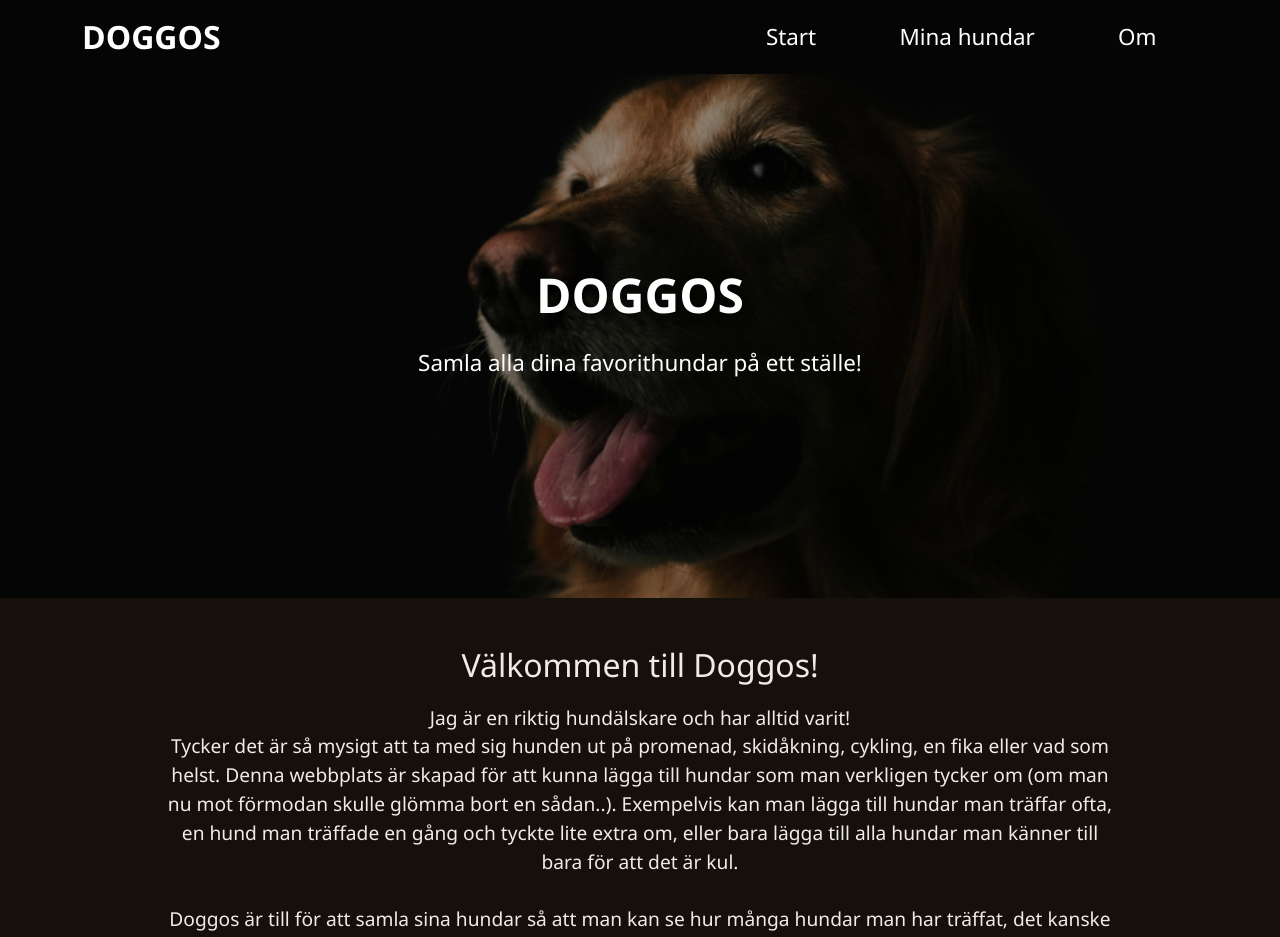
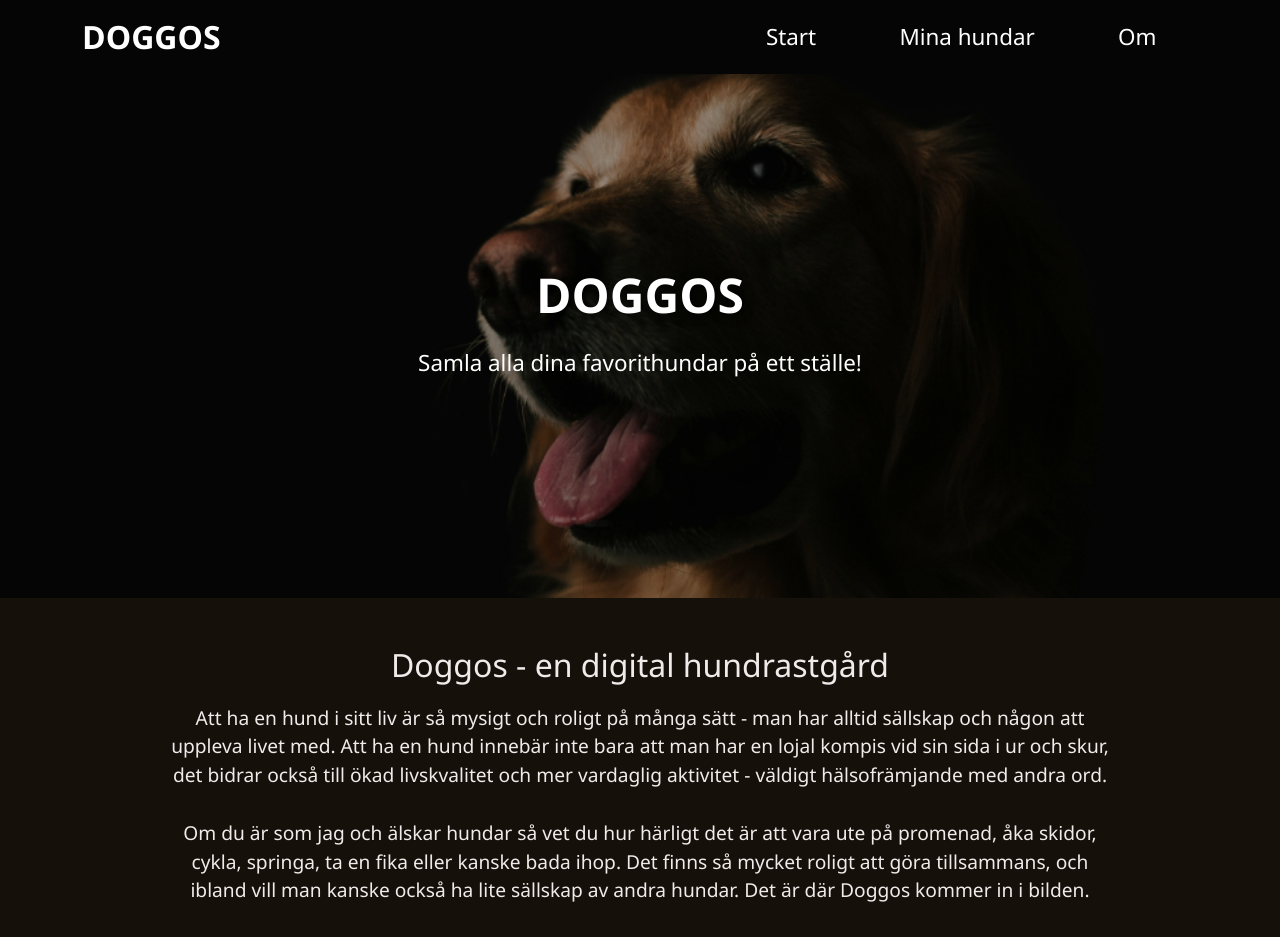
Before and after one commit to ronjanorlen/dt193gm3, a Vue app: page / in a window 1280 px wide. Shown: the top 937 px of the page. Built offline with nearby package versions, Linux system fonts and the light colour scheme.

Commit message:
formaterat kod, uppdaterat innehåll på startsida

```diff
--- a/src/components/AddDog.vue
+++ b/src/components/AddDog.vue
@@ -1,4 +1,5 @@
 <template>
+    <!-- Komponent för att lägga till hund -->
     <div class="container p-4 mt-2">
         <!-- Formulär för att lägga till hund -->
         <form @submit.prevent="addDog()">
--- a/src/components/Dogs.vue
+++ b/src/components/Dogs.vue
@@ -9,7 +9,8 @@
         <td>{{ dog.vaccinated ? "Ja" : "Nej" }}</td>
         <!-- Knapp för att ta bort hund -->
         <td>
-            <button @click="$emit('deleteDog', dog._id)" class="btn btn-danger btn-sm"><i class="fa-solid fa-trash"></i></button>
+            <button @click="$emit('deleteDog', dog._id)" class="btn btn-danger btn-sm"><i
+                    class="fa-solid fa-trash"></i></button>
         </td>
     </tr>
 </template>
--- a/src/components/Footer.vue
+++ b/src/components/Footer.vue
@@ -1,17 +1,13 @@
 <!-- Single file component - Footer -->
 <template>
-      <footer class="bg-dark text-white text-center p-4 mt-4">
+    <footer class="bg-dark text-white text-center p-4 mt-4">
         <div class="container">
             <p>DT193G Moment 3 <br>
-            Av: Ronja Norlén</p>
+                Av: Ronja Norlén</p>
         </div>
     </footer>
 </template>
 
-<script>
+<script></script>
 
-</script>
-
-<style scoped>
-
-</style>
+<style scoped></style>
--- a/src/views/AboutView.vue
+++ b/src/views/AboutView.vue
@@ -13,7 +13,7 @@
             men
             jag är också nyfiken på att testa Axios framöver. Jag har även inkluderat Bootstrap för att testa på hur det
             är att
-            kombinera flera ramverk. <br><br>
+            kombinera flera ramverk med varandra. <br><br>
             I övrigt tycker jag det är lite knepigt att hålla reda på komponenter, vyer och hur man får dessa att "prata
             med
             varandra", men jag tror att det blir bättre ju mer man jobbar med Vue och lär sig mer.
@@ -26,8 +26,7 @@
 
 </template>
 
-<script>
-</script>
+<script></script>
 
 <style scoped>
 h2 {
--- a/src/views/DogListView.vue
+++ b/src/views/DogListView.vue
@@ -1,13 +1,13 @@
-<!-- Undersida för alla hundar som listas -->
+<!-- Vy för alla hundar som listas -->
 <template>
     <div class="container p-4 mt-4">
-        <h2>Mina favorithundar</h2>
+        <h2>Mina hundkompisar</h2>
 
         <!-- Loader med if/else-sats-->
         <div v-if="loading" class="loader">
             <div class="d-flex justify-content-center">
                 <div class="spinner-border" role="status">
-                    <span class="visually-hidden">Hämtar hundar..</span>
+                    <span class="visually-hidden">Loading...</span>
                 </div>
             </div>
         </div>
@@ -31,8 +31,8 @@
                     <Dogs v-for="dog in dogs" :key="dog._id" :dog="dog" @deleteDog="deleteDog(dog._id)" />
                 </tbody>
             </table>
-              <!-- Lyckad inmatning av ny hund -->
-              <div v-if="successDelete" class="alert alert-success" role="alert">
+            <!-- Lyckad inmatning av ny hund -->
+            <div v-if="successDelete" class="alert alert-success" role="alert">
                 {{ successDelete }}
             </div>
         </div>
@@ -43,8 +43,8 @@
 </template>
 
 <script>
-import Dogs from "../components/Dogs.vue";
-import AddDog from "../components/AddDog.vue";
+import Dogs from "../components/Dogs.vue"; // Importera komponent för att läsa ut hund
+import AddDog from "../components/AddDog.vue"; // Importera komponent för att lägga till hund
 
 export default {
     // Reaktiv data
@@ -115,6 +115,7 @@ h2 {
     border: 1px solid;
     overflow-x: auto;
 }
+
 th {
     font-size: 1.2em;
     background-color: #8f8e8e;
--- a/src/views/HomeView.vue
+++ b/src/views/HomeView.vue
@@ -1,21 +1,22 @@
 <template>
     <div class="container p-4 mt-4">
-    <h2>Välkommen till Doggos!</h2>
-    <p>Jag är en riktig hundälskare och har alltid varit!<br> Tycker det är så mysigt
-        att ta med sig hunden ut på promenad, skidåkning, cykling, en fika eller vad som helst.
-        Denna webbplats är skapad för att kunna lägga till hundar som man verkligen tycker om (om man
-        nu mot förmodan skulle glömma bort en sådan..). Exempelvis kan man lägga till hundar man träffar ofta,
-        en hund man träffade en gång och tyckte lite extra om, eller bara lägga till alla hundar man känner till bara
-        för
-        att det är kul.<br><br>
-        Doggos är till för att samla sina hundar så att man kan se hur många hundar man har träffat, det kanske
-        är någon i listan det är dags att boka en hunddejt med inom kort!
-    </p>
-    <!-- Hundbild -->
-    <div class="dogimage">
-        <img src="@/assets/images/dogs.jpg" alt="Två hundar i en kartong" />
+        <h2>Doggos - en digital hundrastgård</h2>
+        <p>Att ha en hund i sitt liv är så mysigt och roligt på många sätt - man har alltid sällskap och någon att uppleva livet med.
+            Att ha en hund innebär inte bara att man har en lojal kompis vid sin sida i ur och skur, det bidrar också till ökad livskvalitet
+            och mer vardaglig aktivitet - väldigt hälsofrämjande med andra ord.<br><br>
+            Om du är som jag och älskar hundar så vet du hur härligt det är att vara ute på promenad, åka skidor, cykla, springa,
+            ta en fika eller kanske bada ihop. Det finns så mycket roligt att göra tillsammans, och ibland vill man kanske också ha lite sällskap av andra hundar.
+            Det är där Doggos kommer in i bilden.<br><br>
+            Doggos är till för att kunna samla alla sina hundkompisar på ett och samma ställe, ungefär som en digital hundrastgård. Det kanske är så att du har jättemånga hundkompisar
+            och nästan har glömt bort vilka de är, då är Doggos perfekt! Du får en tydlig överblick av hundarna och dess ägare, och kanske inser du att det är någon du inte
+            har träffat på länge som det är dags att boka in en hunddejt med.<br><br>
+            Oavsett hur många eller vilka hundar du lägger till i din hundkompis-lista kan vi nog vara överens om en sak:<br> <strong>Hundar gör livet lite bättre.</strong>
+        </p>
+        <!-- Hundbild -->
+        <div class="dogimage">
+            <img src="@/assets/images/dogs.jpg" alt="Två hundar i en kartong" />
+        </div>
     </div>
-</div>
 
 </template>
 
```
Also changed, not shown: src/components/Header.vue (+2 -2 lines).
